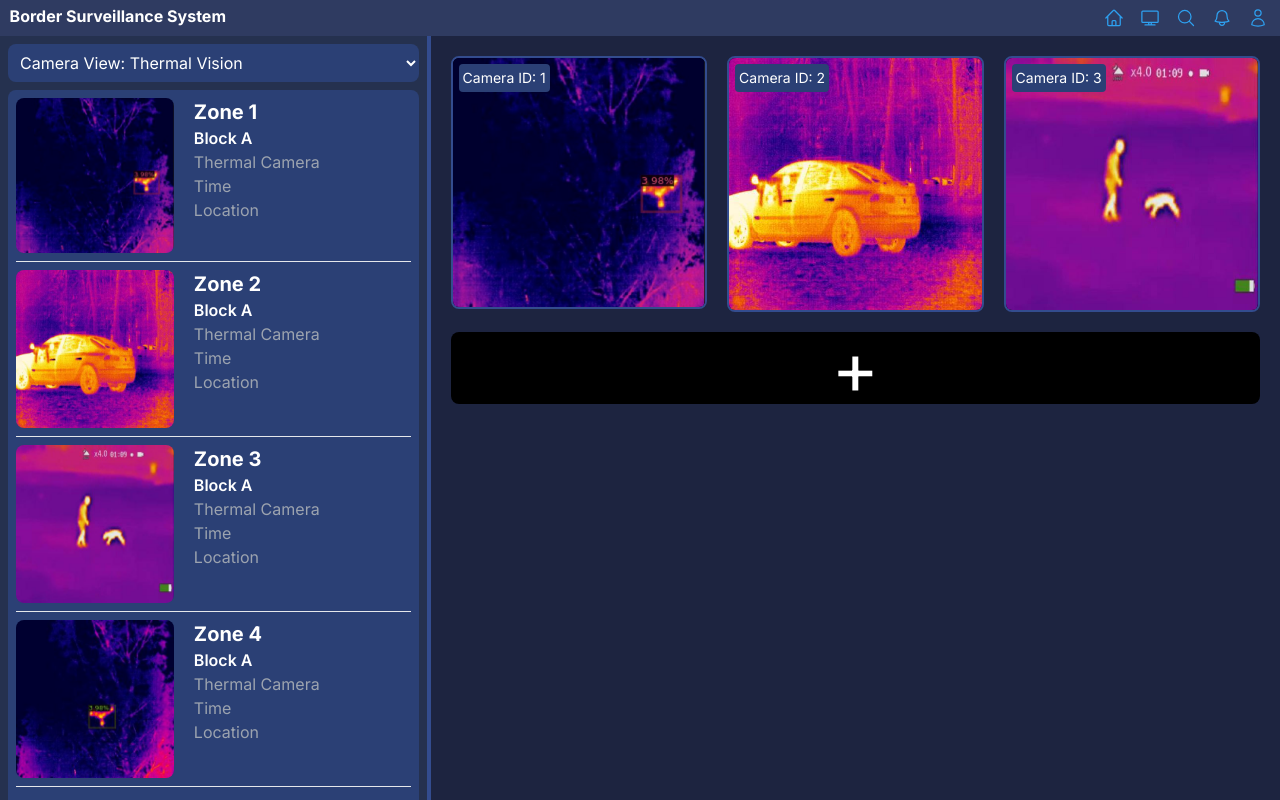
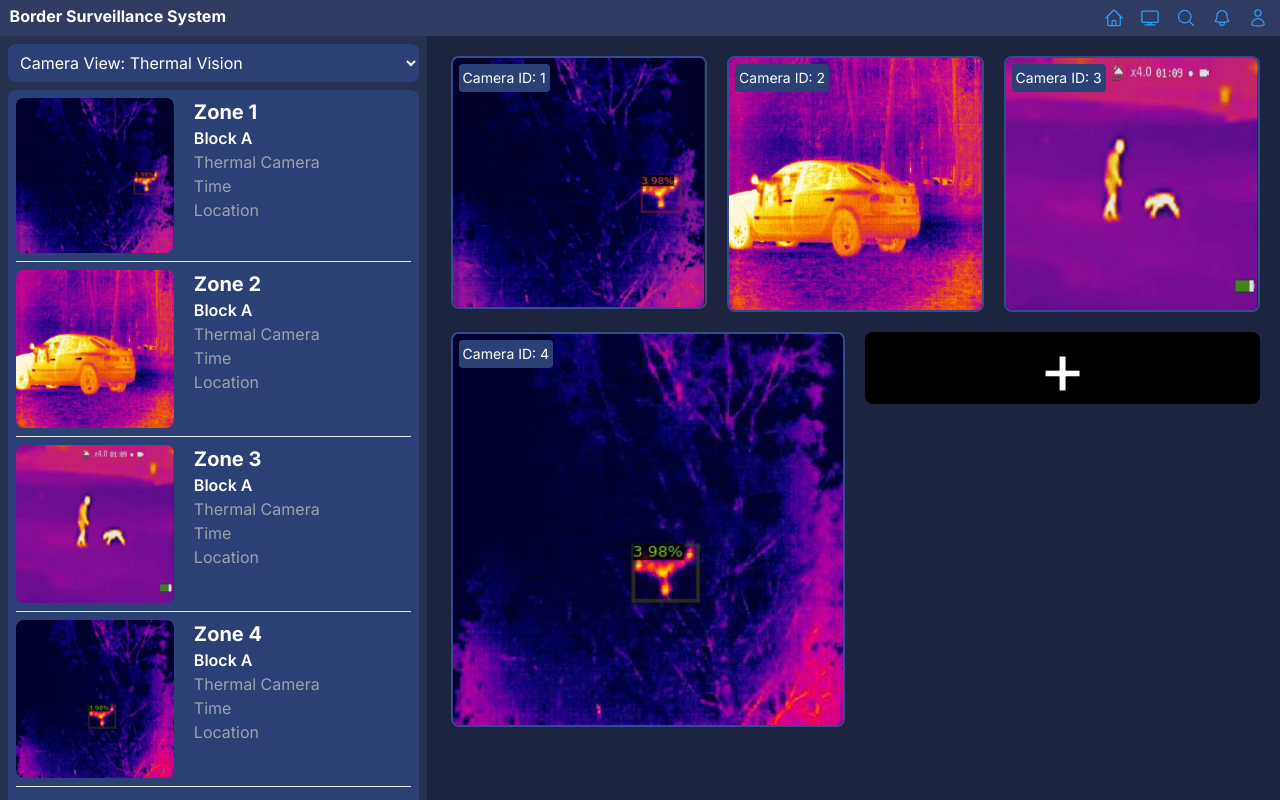
Before and after one commit to RishabMandal/beprojectbasicui2.0, a Next.js app: page /components/Home in a window 1280 px wide. Shown: the top 800 px of the page. Built offline with nearby package versions, Linux system fonts and the light colour scheme; grey boxes are pictures that could not be loaded.

Commit message:
Fixed homepage

```diff
--- a/app/components/Home/page.jsx
+++ b/app/components/Home/page.jsx
@@ -179,7 +179,7 @@ const page = () => {
           </div>
         </div>
       </Modal>
-      <div className="flex h-[150vh]">
+      <div className="flex h-full">
         <div
           ref={leftDivRef}
           style={{ minWidth: "100px", width: "33.33%" }} // Prevents the div from being too small
@@ -264,7 +264,7 @@ const page = () => {
           ref={rightDivRef}
           className={`flex-1 flex flex-wrap justify-start items-start p-5 gap-5 h-fit`}
         >
-          {data.slice(0, 3).map((item, index) => (
+          {data.slice(0, 4).map((item, index) => (
             <div key={index} className="relative min-w-[20vw] flex-1 h-fit">
               <Image
                 src={
```
